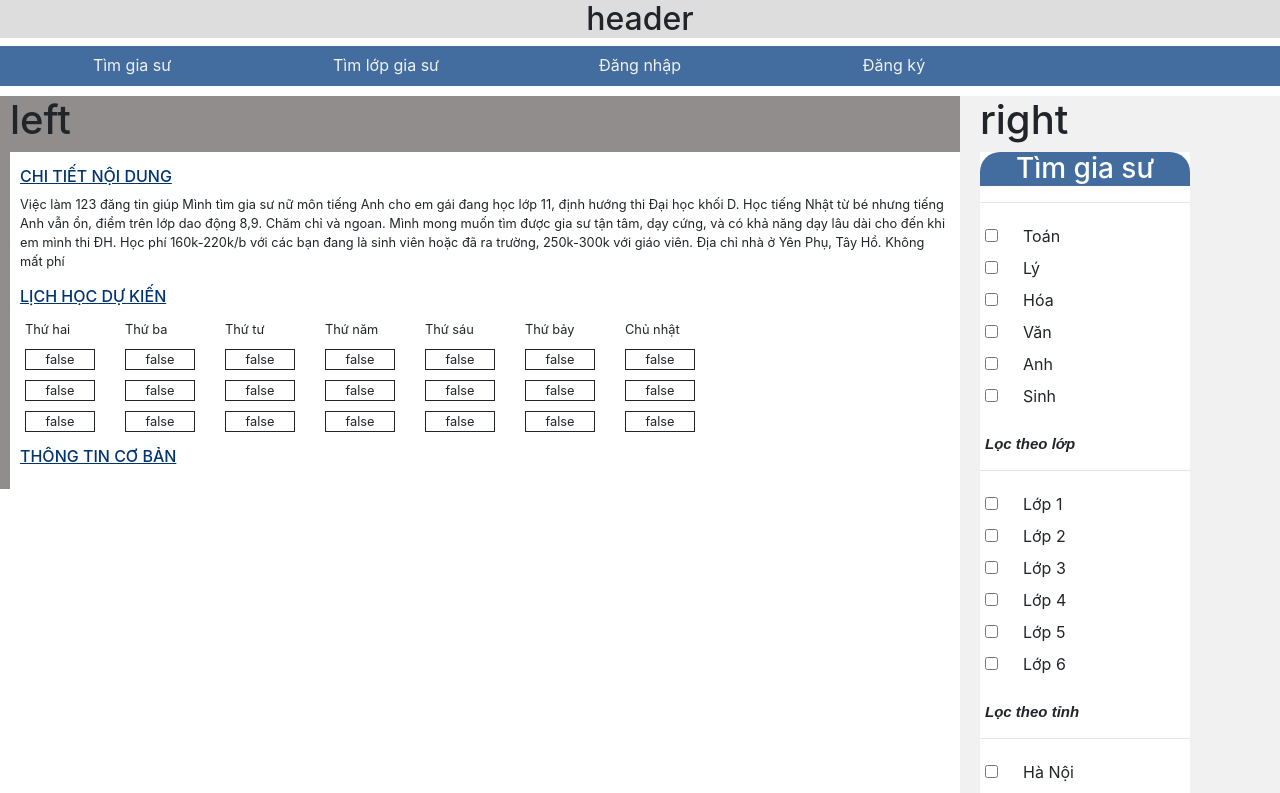
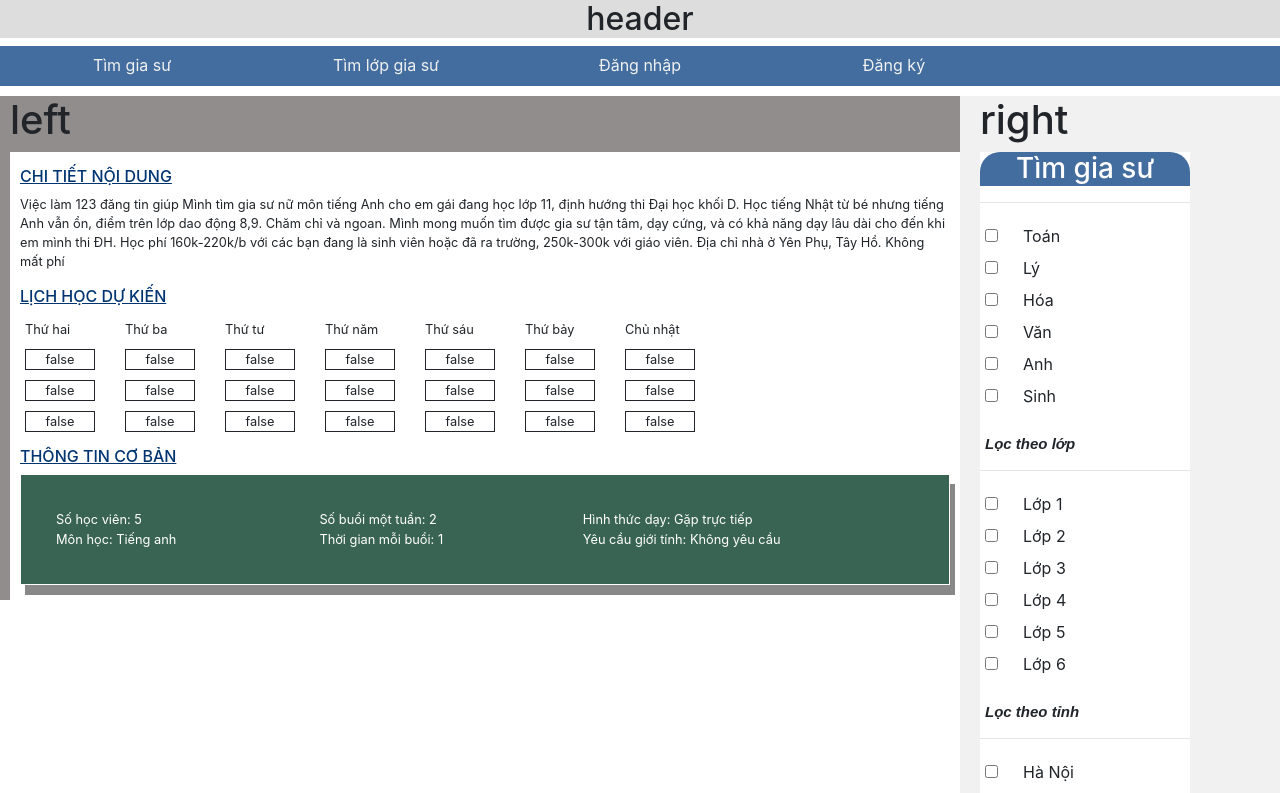
Before and after one commit to kieuchicong99/tutor-finding, an Angular app in the folder frontend/App/: page /tim-lop-gia-su/test in a window 1280 px wide. Shown: the top 793 px of the page. Built offline with nearby package versions, Linux system fonts and the light colour scheme.

Commit message:
update chi tiet tim lop gia su

```diff
--- a/frontend/App/src/app/app.component.html
+++ b/frontend/App/src/app/app.component.html
@@ -41,7 +41,7 @@
     <div class="footer_right">
       Được phát triển bởi nhóm 9<br>
       Facebook: https://www.facebook.com/nhom9<br>
-      Github: https://www.github.com/kieuchicong99/tutor-fiding<br>
+      Github: https://www.github.com/kieuchicong99/tutor-finding<br>
 
     </div>
 
--- a/frontend/App/src/app/module/student/card-find-tutor/card-find-tutor.component.css
+++ b/frontend/App/src/app/module/student/card-find-tutor/card-find-tutor.component.css
@@ -46,9 +46,37 @@
 
 }
 
+.info_box{
+  border: 1px solid;
+  padding: 25px;
+  width: 100%;
+  box-shadow: 5px 10px #888888;
+  background-color: #396453;
+  color: white;
+
+}
+
+.col{
+  width: 30%;
+  padding: 10px;
+  display: inline-block;
+}
+.col >div{
+
+}
+
 .footer >h6{
   text-transform: uppercase;
   color: #003471;
   text-decoration: underline;
 
 }
+
+@media screen and (max-width: 800px) {
+
+  .col
+  {
+    width: 100%;
+    padding: 0;
+  }
+}
--- a/frontend/App/src/app/module/student/card-find-tutor/card-find-tutor.component.html
+++ b/frontend/App/src/app/module/student/card-find-tutor/card-find-tutor.component.html
@@ -6,6 +6,7 @@
   </div>
   <div class="main">
     <h6>lịch học dự kiến</h6>
+
     <div *ngFor="let day of schedule" class="block">
       <div class="cell">
         <span> {{day.name}}</span>
@@ -21,7 +22,24 @@
   </div>
   <div class="footer">
     <h6>thông tin cơ bản</h6>
+    <div class="info_box">
+      <div class="col">
+        <div>Số học viên: {{info_class.student}}</div>
+        <div>Môn học: {{info_class.sub}}</div>
+      </div>
+      <div class="col">
+        <div>Số buổi một tuần: {{info_class.count}}</div>
+        <div>Thời gian mỗi buổi: {{info_class.time}}</div>
+      </div>
+      <div class="col">
+        <div>Hình thức dạy: {{info_class.method}}</div>
+        <div>Yêu cầu giới tính: {{info_class.sex}}</div>
+      </div>
+
+
 
     </div>
 
   </div>
+
+</div>
--- a/frontend/App/src/app/module/student/card-find-tutor/card-find-tutor.component.ts
+++ b/frontend/App/src/app/module/student/card-find-tutor/card-find-tutor.component.ts
@@ -21,6 +21,14 @@ export class CardFindTutorComponent implements OnInit {
     {name:"Chủ nhật",morning:false, afternoon:false, night:false},
 
   ]
+  info_class = {
+    student: 5,
+    sub: "Tiếng anh",
+    count:2,
+    time:1,
+    method:"Gặp trực tiếp",
+    sex:"Không yêu cầu"
+  }
 
   ngOnInit() {
   }
```
Lines whose indentation alone changed are shown as unchanged.
